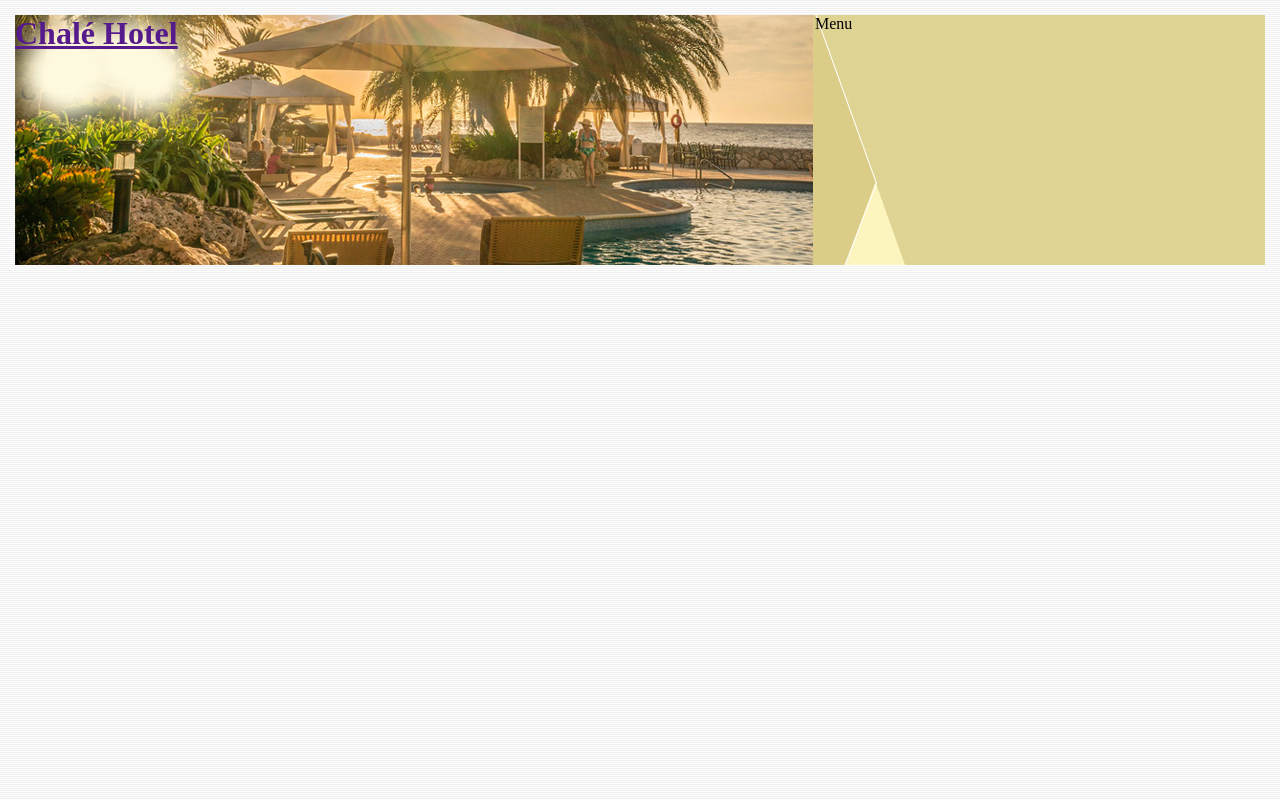
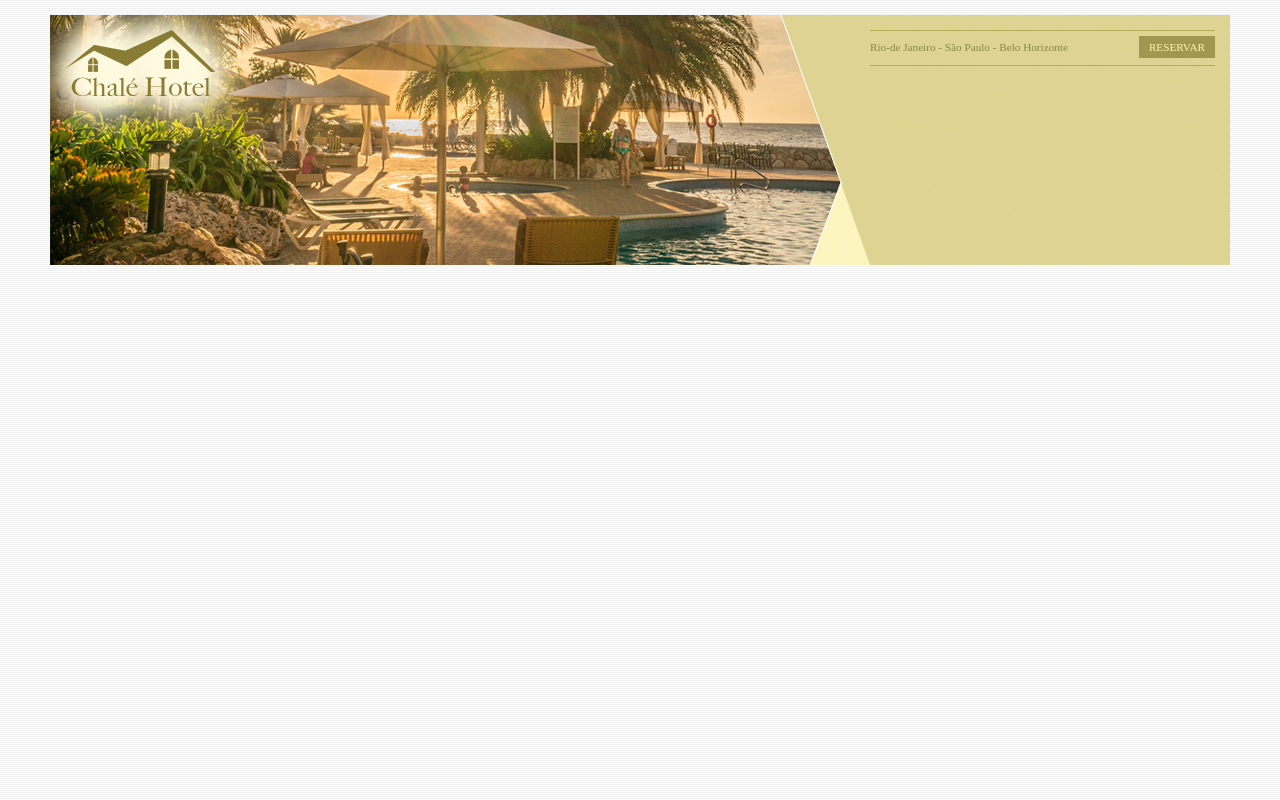
Before and after one commit to mauromelo1/projeto5-chale-hotel, a plain HTML site: page index.html in a window 1280 px wide. Drawn offline with Linux system fonts and the light colour scheme.

Commit message:
Ajustando o topo

```diff
--- a/css/estilo.css
+++ b/css/estilo.css
@@ -13,6 +13,9 @@ body {
 
 #container {
     background: #ede9cc;
+    margin: 0 auto;
+    min-width: 740px;
+    max-width: 1180px;
 }
 
 #topo {
@@ -29,6 +32,18 @@ body {
     height: 250px;
     top: 0;
     left: 0;
+    z-index: 1;
+}
+
+.logo a {
+    position: absolute;
+    top: 15px;
+    left: 15px;
+    z-index: 3;
+    background: url(../imagens/logo.png) no-repeat;
+    width: 151px;
+    height: 66px;
+    text-indent: -9000px;
 }
 
 #area-menu {
@@ -38,4 +53,37 @@ body {
     background: url(../imagens/topo-imagem-lateral.png) no-repeat;
     width: 450px;
     height: 250px;
+    z-index: 2;
 }
+
+#conteudo-menu {
+    margin-left: 90px;
+    margin-right: 15px;
+    padding-top: 15px;
+}
+
+#menu-locais {
+    border-bottom: 1px solid #b5ab56;
+    border-top: 1px solid #b5ab56;
+    padding-top: 5px;
+    padding-bottom: 5px;
+    font-size: 0.7em;
+    color: #8b8448;
+}
+
+#menu-locais .locais {
+    float: left;
+    line-height: 2.1em;
+}
+
+a {
+    text-decoration: none;
+}
+
+a.reserva {
+    text-transform: uppercase;
+    background: #a29750;
+    color: #fff5b0;
+    padding: 5px 10px;
+    float: right;
+}
--- a/index.html
+++ b/index.html
@@ -10,13 +10,21 @@
          <div id="topo"> <!-- inicio do topo -->
 
             <div id="area-logo">
-                <h1>
+                <h1 class="logo">
                     <a href="">Chalé Hotel</a>
                 </h1>
             </div>
 
             <div id="area-menu">
-                Menu
+                <div id="conteudo-menu">
+                    <div id="menu-locais">
+                        <span class="locais">
+                            Rio-de Janeiro - São Paulo - Belo Horizonte
+                        </span>
+                        <a class="reserva" href="">Reservar</a>
+                        <div style="clear: both;"></div>
+                    </div>
+                </div>
             </div>
 
          </div> <!-- fim do topo -->
```
